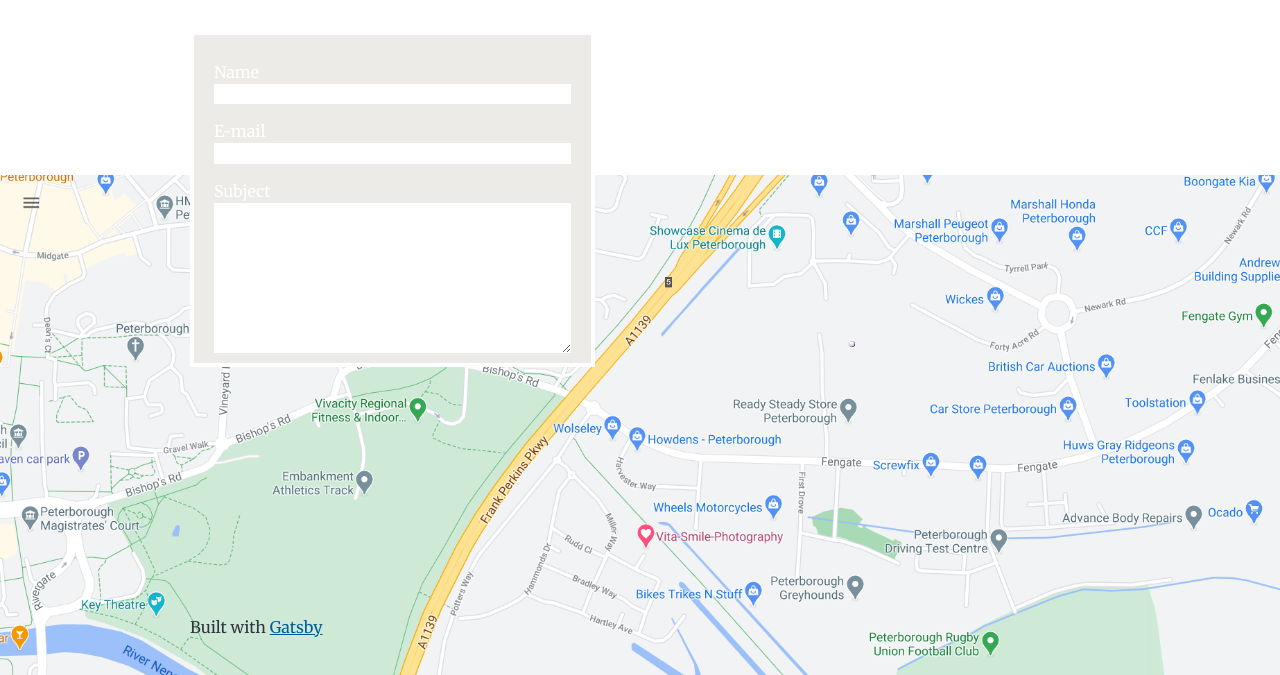
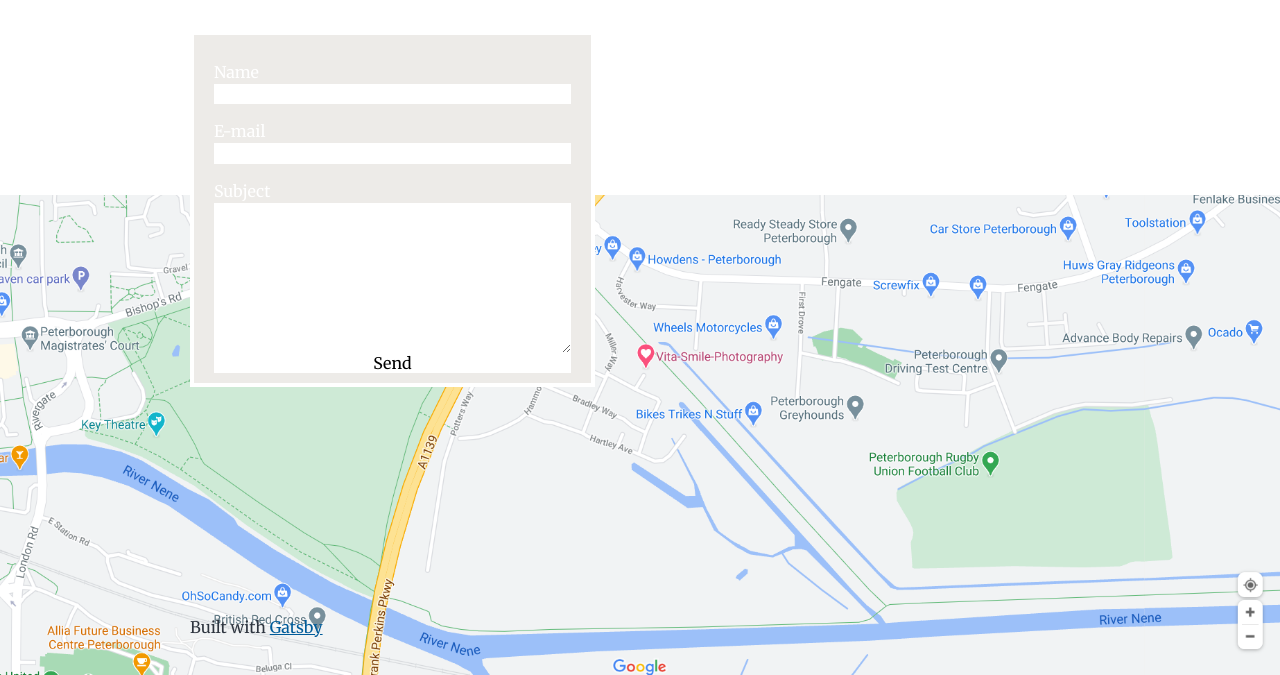
Before and after one commit to Hex-Zero/VS-Reborn, a Gatsby site: page /contact in a window 1280 px wide. Shown: the part 125-800 px from the top of the page. Built offline with nearby package versions, Linux system fonts and the light colour scheme; Gatsby itself is replaced by a stand-in of ours.

Commit message:
fix map scalling

```diff
--- a/gatsby-config.js
+++ b/gatsby-config.js
@@ -1,6 +1,5 @@
 const activeEnv =
   process.env.GATSBY_ACTIVE_ENV || process.env.NODE_ENV || "development";
-console.log(`Using environment config: '${activeEnv}'`);
 
 require("dotenv").config({
   path: `.env.${activeEnv}`,
@@ -44,7 +43,6 @@ module.exports = {
         name: `assets`,
       },
     },
-    [`gatsby-plugin-fontawesome-css`],
     {
       resolve: `gatsby-source-filesystem`,
       options: {
--- a/src/components/contactForm.jsx
+++ b/src/components/contactForm.jsx
@@ -19,6 +19,7 @@ const ContackForm = () => {
         <input id="max-contact-email" type="email" name="email" />
         <label htmlFor="max-contact-content">Subject</label>
         <textarea id="max-contact-content" name="message"></textarea>
+        <input type="submit" value="Send" />
       </div>
     </form>
   );
--- a/src/custom.css
+++ b/src/custom.css
@@ -161,8 +161,12 @@ textarea {
 }
 
 .max-map-image {
-  margin-top: 300px;
+  margin-top: 40vh;
+  overflow: hidden;
   cursor: pointer;
+}
+.max-map-image > .gatsby-image-wrapper {
+  margin-top: -25vh;
 }
 
 @keyframes AnimationName {
```
